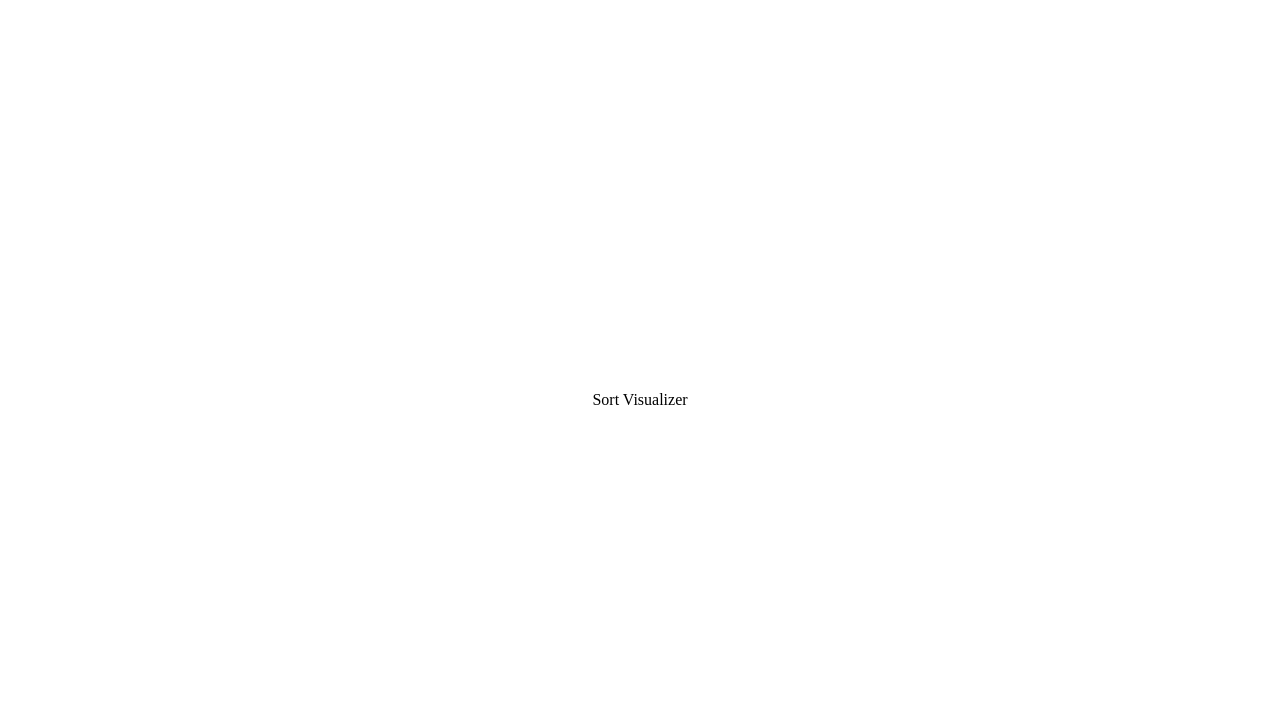
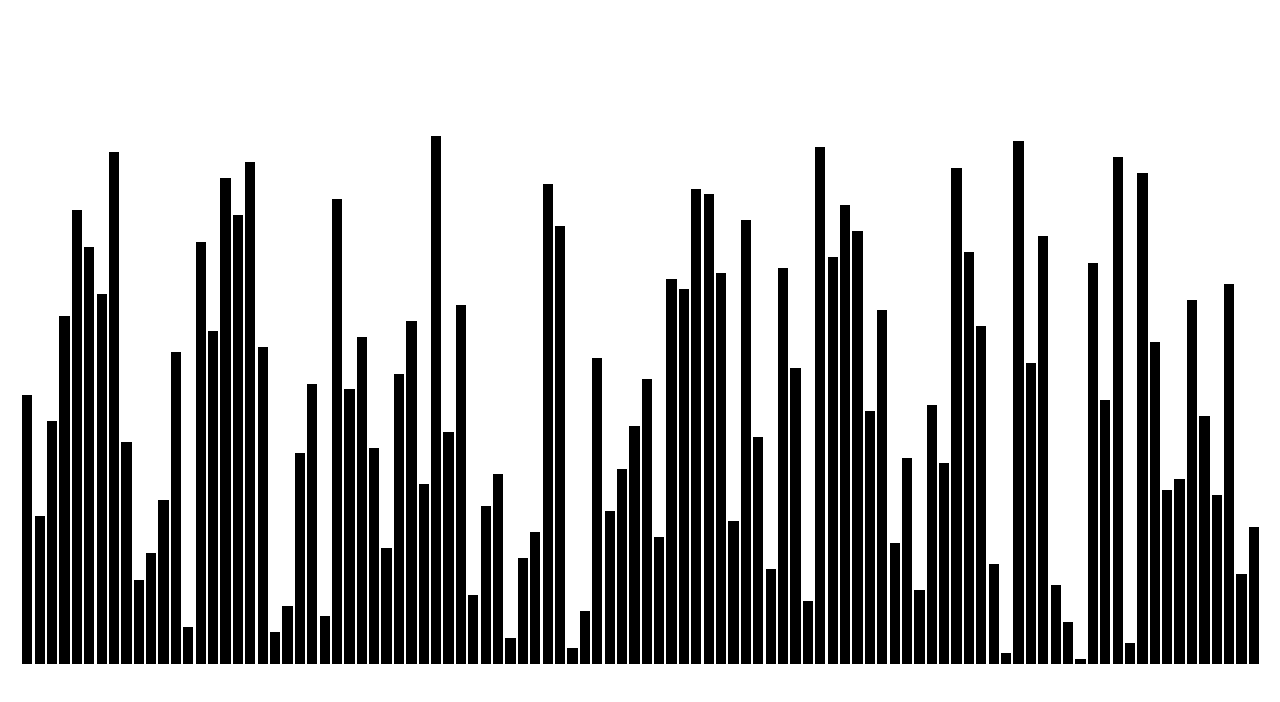
Before and after one commit to EnzoVieira/sort-visualizer, a React (Create React App) app: page / in a window 1280 px wide. Shown: the top 702 px of the page. Built offline with nearby package versions, Linux system fonts and the light colour scheme.

Commit message:
add(App.tsx): Adding numbers visualization with bars

```diff
--- a/src/App.css
+++ b/src/App.css
@@ -11,3 +11,21 @@
   justify-content: center;
   align-items: center;
 }
+
+.bars-container {
+  width: 100%;
+  height: 66%;
+
+  display: flex;
+  flex-direction: row;
+  align-items: flex-end;
+
+  padding: 0 20px;
+}
+
+.bar {
+  width: 0.8vw;
+  height: 100%;
+  background-color: black;
+  margin-left: auto;
+}
--- a/src/App.tsx
+++ b/src/App.tsx
@@ -1,9 +1,31 @@
+import { useEffect, useState } from "react"
 import "./App.css"
 
+// Utils
+import { shuffle } from "./utils/array"
+
 function App() {
+  const [numbersList, updateNumbersList] = useState<number[]>([])
+
+  useEffect(() => {
+    const arr: number[] = []
+
+    for (let i = 1; i <= 100; i++) {
+      arr.push(i)
+    }
+
+    shuffle(arr)
+    updateNumbersList(arr)
+  }, [])
   return (
     <div className="App">
-      <main className="container">Sort Visualizer</main>
+      <main className="container">
+        <div className="bars-container">
+          {numbersList.map((height) => {
+            return <div className="bar" style={{ height: `${height}%` }}></div>
+          })}
+        </div>
+      </main>
     </div>
   )
 }
--- /dev/null
+++ b/src/utils/array.ts
@@ -0,0 +1,19 @@
+export const shuffle = (array: number[]) => {
+  let currentIndex = array.length,
+    randomIndex
+
+  // While there remain elements to shuffle...
+  while (currentIndex !== 0) {
+    // Pick a remaining element...
+    randomIndex = Math.floor(Math.random() * currentIndex)
+    currentIndex--
+
+    // And swap it with the current element.
+    ;[array[currentIndex], array[randomIndex]] = [
+      array[randomIndex],
+      array[currentIndex],
+    ]
+  }
+
+  return array
+}
```
